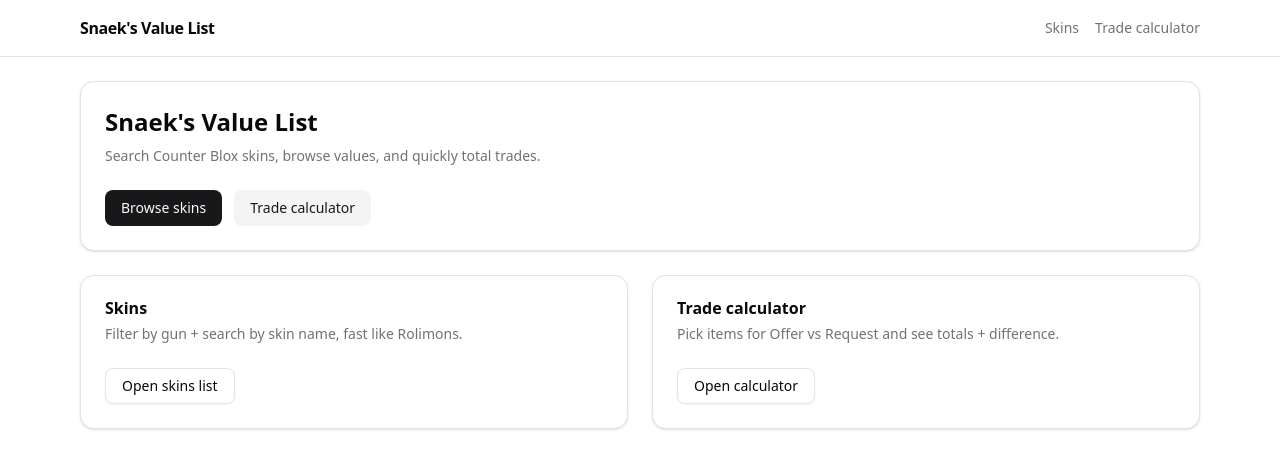
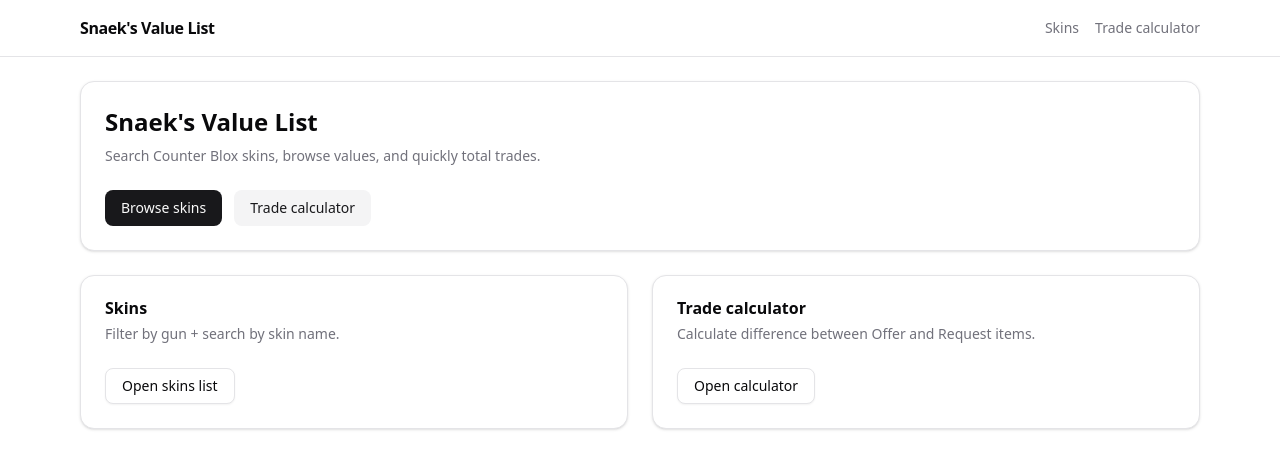
Before and after one commit to mythiipanda/snaek, a Next.js app in the folder web/: page / in a window 1280 px wide. Shown: the top 468 px of the page. Built offline with nearby package versions, Linux system fonts and the light colour scheme.

Commit message:
update wording

```diff
--- a/web/src/app/page.tsx
+++ b/web/src/app/page.tsx
@@ -26,7 +26,7 @@
         <CardHeader>
           <CardTitle>Skins</CardTitle>
           <CardDescription>
-            Filter by gun + search by skin name, fast like Rolimons.
+            Filter by gun + search by skin name.
           </CardDescription>
         </CardHeader>
         <CardContent>
@@ -40,7 +40,7 @@
         <CardHeader>
           <CardTitle>Trade calculator</CardTitle>
           <CardDescription>
-            Pick items for Offer vs Request and see totals + difference.
+            Calculate difference between Offer and Request items.
           </CardDescription>
         </CardHeader>
         <CardContent>
```
